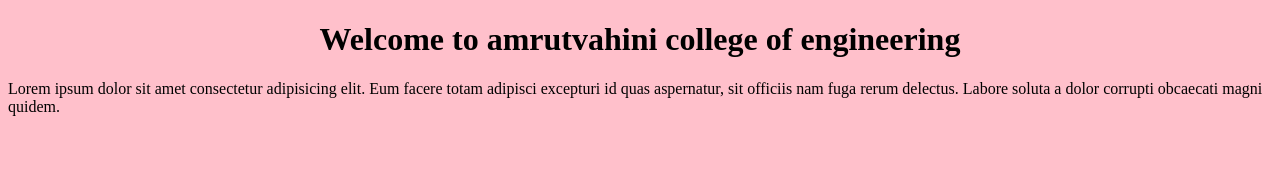
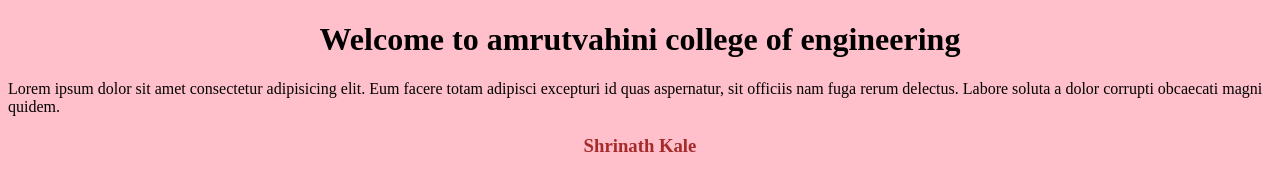
Before and after one commit to shrinathkale/Day1, a plain HTML site: page index.html in a window 1280 px wide. Drawn offline with Linux system fonts and the light colour scheme.

Commit message:
entered name

```diff
--- a/index.html
+++ b/index.html
@@ -8,5 +8,6 @@
 <body bgcolor="pink">
     <h1 align="center">Welcome to amrutvahini college of engineering</h1>
     <p>Lorem ipsum dolor sit amet consectetur adipisicing elit. Eum facere totam adipisci excepturi id quas aspernatur, sit officiis nam fuga rerum delectus. Labore soluta a dolor corrupti obcaecati magni quidem.</p>
+    <h3 style="color:brown; text-align: center;">Shrinath Kale</h3>
 </body>
 </html>
```
